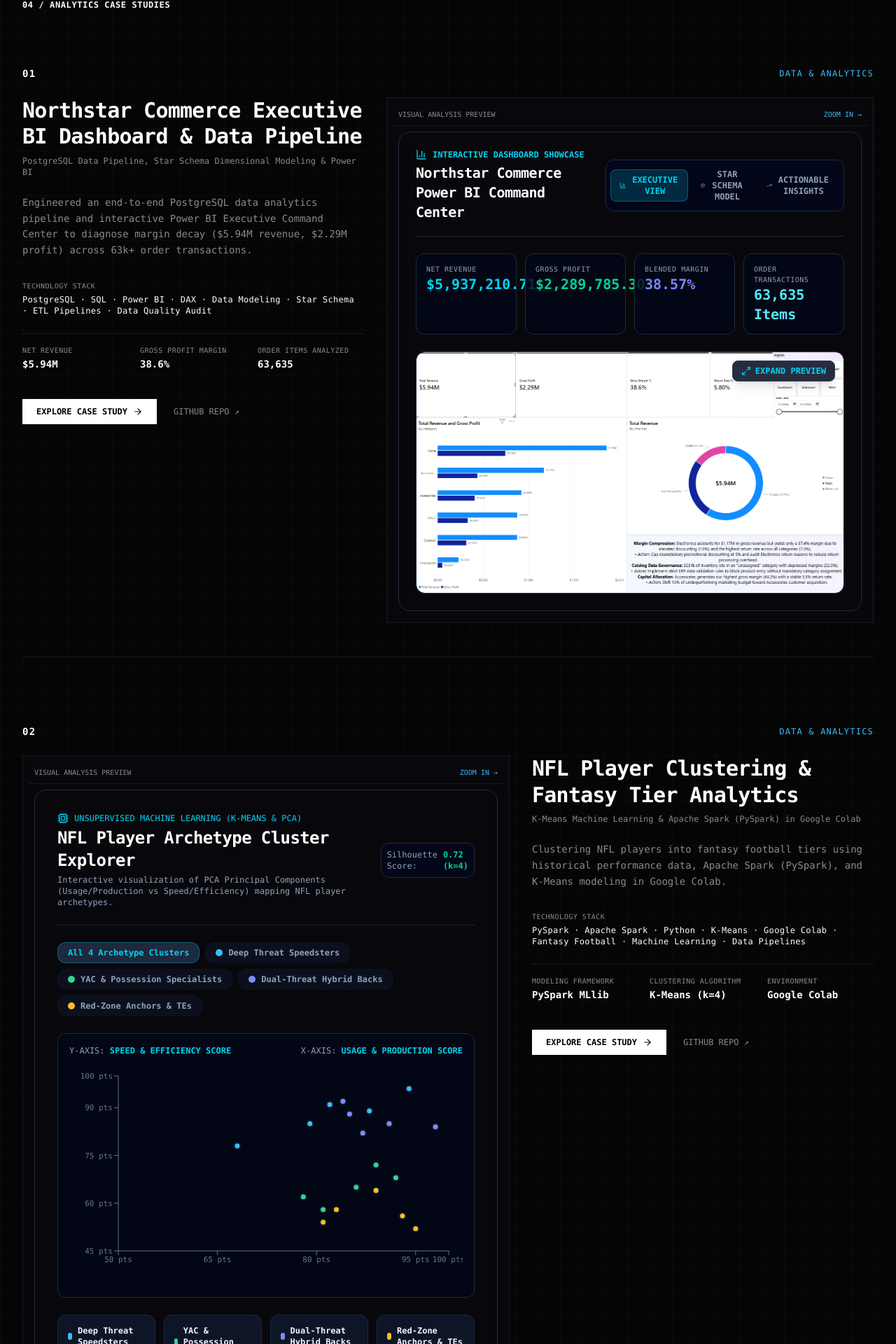
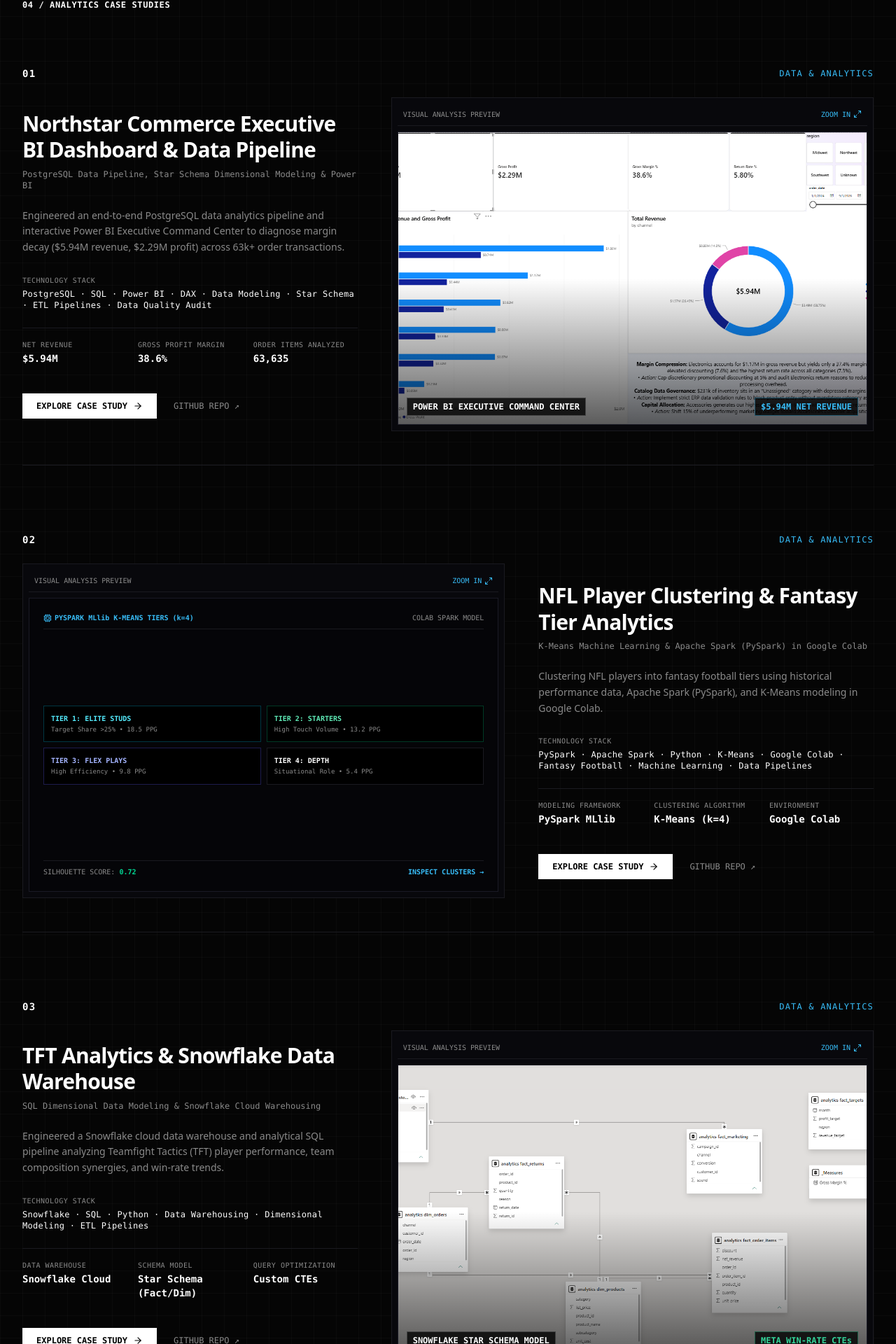
Before and after one commit to benman17/ben-portfolio, a Next.js app: page /analytics in a window 1280 px wide. Shown: the part 2153-4073 px from the top of the page at 70% size. Built offline with nearby package versions, Linux system fonts and the light colour scheme.

Commit message:
Fix project card aspect ratio squishing and NaN index rendering with high-definition visual previews

```diff
--- a/components/ProjectCard.tsx
+++ b/components/ProjectCard.tsx
@@ -2,89 +2,234 @@
 
 import React, { useState } from 'react';
 import Link from 'next/link';
+import Image from 'next/image';
 import { useRouter } from 'next/navigation';
 import { Project } from '@/data/projects';
-import { ArrowRight, ExternalLink } from 'lucide-react';
-import NorthstarDashboardWidget from './NorthstarDashboardWidget';
-import NflClusterWidget from './NflClusterWidget';
-import TftSnowflakeWidget from './TftSnowflakeWidget';
-import ScrumBoardWidget from './ScrumBoardWidget';
-import AnalyticsSandbox from './AnalyticsSandbox';
+import {
+  ArrowRight,
+  ExternalLink,
+  BarChart3,
+  Cpu,
+  Database,
+  Kanban,
+  Workflow,
+  Maximize2
+} from 'lucide-react';
 
 interface ProjectCardProps {
   project: Project;
-  index: number;
+  index?: number;
 }
 
-export default function ProjectCard({ project, index }: ProjectCardProps) {
+export default function ProjectCard({ project, index = 0 }: ProjectCardProps) {
   const router = useRouter();
   const [isExpanding, setIsExpanding] = useState(false);
   const isEven = index % 2 === 0;
-  const formattedNumber = String(index + 1).padStart(2, '0');
+  const formattedNumber = String((index || 0) + 1).padStart(2, '0');
 
   const handleExplore = (e: React.MouseEvent) => {
     e.preventDefault();
     setIsExpanding(true);
     setTimeout(() => {
       router.push(`/projects/${project.slug}`);
-    }, 300);
+    }, 250);
   };
 
-  const renderProjectVisual = () => {
+  const renderCleanVisualPreview = () => {
     switch (project.slug) {
       case 'northstar-commerce':
-        return <NorthstarDashboardWidget />;
+        return (
+          <div className="relative w-full aspect-[16/10] bg-[#050508] border border-[#1a1a25] overflow-hidden group/img">
+            <Image
+              src="/images/projects/northstar_commerce/executive_overview.png"
+              alt="Northstar Commerce Executive BI Dashboard Overview"
+              fill
+              className="object-cover object-top transition-transform duration-500 group-hover/img:scale-105"
+            />
+            <div className="absolute inset-0 bg-gradient-to-t from-black/80 via-transparent to-transparent opacity-80" />
+            <div className="absolute bottom-3 left-3 right-3 flex items-center justify-between text-xs font-mono">
+              <span className="text-white font-bold bg-black/80 px-2 py-1 border border-white/20">
+                POWER BI EXECUTIVE COMMAND CENTER
+              </span>
+              <span className="text-[#38bdf8] bg-black/80 px-2 py-1 border border-[#38bdf8]/40 font-bold">
+                $5.94M NET REVENUE
+              </span>
+            </div>
+          </div>
+        );
+
       case 'nfl-clustering':
-        return <NflClusterWidget />;
+        return (
+          <div className="relative w-full aspect-[16/10] bg-[#050508] border border-[#1a1a25] p-5 flex flex-col justify-between overflow-hidden font-mono group/img">
+            <div className="flex items-center justify-between border-b border-[#1a1a20] pb-2 text-[10px] text-[#8a8a8a]">
+              <span className="text-[#38bdf8] font-bold flex items-center gap-1">
+                <Cpu className="w-3 h-3" /> PYSPARK MLlib K-MEANS TIERS (k=4)
+              </span>
+              <span>COLAB SPARK MODEL</span>
+            </div>
+
+            <div className="grid grid-cols-2 gap-2 text-[10px] my-auto">
+              <div className="p-2.5 bg-black border border-cyan-500/30 text-cyan-300">
+                <div className="font-bold">TIER 1: ELITE STUDS</div>
+                <div className="text-[9px] text-[#8a8a8a] mt-0.5">Target Share &gt;25% • 18.5 PPG</div>
+              </div>
+              <div className="p-2.5 bg-black border border-emerald-500/30 text-emerald-300">
+                <div className="font-bold">TIER 2: STARTERS</div>
+                <div className="text-[9px] text-[#8a8a8a] mt-0.5">High Touch Volume • 13.2 PPG</div>
+              </div>
+              <div className="p-2.5 bg-black border border-indigo-500/30 text-indigo-300">
+                <div className="font-bold">TIER 3: FLEX PLAYS</div>
+                <div className="text-[9px] text-[#8a8a8a] mt-0.5">High Efficiency • 9.8 PPG</div>
+              </div>
+              <div className="p-2.5 bg-black border border-[#1a1a20] text-[#8a8a8a]">
+                <div className="font-bold text-white">TIER 4: DEPTH</div>
+                <div className="text-[9px] text-[#8a8a8a] mt-0.5">Situational Role • 5.4 PPG</div>
+              </div>
+            </div>
+
+            <div className="flex items-center justify-between text-[10px] text-[#8a8a8a] border-t border-[#1a1a20] pt-2">
+              <span>SILHOUETTE SCORE: <strong className="text-emerald-400">0.72</strong></span>
+              <span className="text-[#38bdf8] font-bold">INSPECT CLUSTERS →</span>
+            </div>
+          </div>
+        );
+
       case 'tft-snowflake':
-        return <TftSnowflakeWidget />;
+        return (
+          <div className="relative w-full aspect-[16/10] bg-[#050508] border border-[#1a1a25] overflow-hidden group/img">
+            <Image
+              src="/images/projects/northstar_commerce/data_model_star_schema.png"
+              alt="Snowflake Star Schema Relational Data Model"
+              fill
+              className="object-cover object-top transition-transform duration-500 group-hover/img:scale-105"
+            />
+            <div className="absolute inset-0 bg-gradient-to-t from-black/80 via-transparent to-transparent opacity-80" />
+            <div className="absolute bottom-3 left-3 right-3 flex items-center justify-between text-xs font-mono">
+              <span className="text-white font-bold bg-black/80 px-2 py-1 border border-white/20">
+                SNOWFLAKE STAR SCHEMA MODEL
+              </span>
+              <span className="text-[#34d399] bg-black/80 px-2 py-1 border border-[#34d399]/40 font-bold">
+                META WIN-RATE CTEs
+              </span>
+            </div>
+          </div>
+        );
+
       case 'woodland-agile-redesign':
-        return <ScrumBoardWidget />;
+        return (
+          <div className="relative w-full aspect-[16/10] bg-[#050508] border border-[#1a1a25] p-5 flex flex-col justify-between font-mono group/img">
+            <div className="flex items-center justify-between border-b border-[#1a1a20] pb-2 text-[10px] text-[#8a8a8a]">
+              <span className="text-[#34d399] font-bold flex items-center gap-1">
+                <Kanban className="w-3 h-3" /> AGILE SCRUM SPRINT DELIVERY
+              </span>
+              <span>4 SPRINTS · 8 WEEKS</span>
+            </div>
+
+            <div className="space-y-2 my-auto">
+              <div className="grid grid-cols-3 gap-2 text-center text-xs">
+                <div className="p-2 bg-black border border-[#1a1a20]">
+                  <div className="text-[10px] text-[#8a8a8a]">AVG VELOCITY</div>
+                  <div className="font-bold text-white">42 Pts</div>
+                </div>
+                <div className="p-2 bg-black border border-[#1a1a20]">
+                  <div className="text-[10px] text-[#8a8a8a]">ON-TIME</div>
+                  <div className="font-bold text-[#34d399]">96%</div>
+                </div>
+                <div className="p-2 bg-black border border-[#1a1a20]">
+                  <div className="text-[10px] text-[#8a8a8a]">FEEDBACK</div>
+                  <div className="font-bold text-[#38bdf8]">-40%</div>
+                </div>
+              </div>
+
+              <div className="p-2 bg-black border border-[#1a1a20] text-[10px] text-[#8a8a8a] flex items-center justify-between">
+                <span>ARTIFACTS: <strong className="text-white">Backlog · Burndown · DoD</strong></span>
+                <span className="text-[#34d399] font-bold">LIVE WEBSITE →</span>
+              </div>
+            </div>
+
+            <div className="flex items-center justify-between text-[10px] text-[#8a8a8a] border-t border-[#1a1a20] pt-2">
+              <span>TEAM: <strong className="text-white">DevHawks (6 Members)</strong></span>
+              <span className="text-[#34d399] font-bold">EXPLORE FRAMEWORK →</span>
+            </div>
+          </div>
+        );
+
       default:
-        return <AnalyticsSandbox />;
+        return (
+          <div className="relative w-full aspect-[16/10] bg-[#050508] border border-[#1a1a25] p-5 flex flex-col justify-between font-mono group/img">
+            <div className="flex items-center justify-between border-b border-[#1a1a20] pb-2 text-[10px] text-[#8a8a8a]">
+              <span className="text-[#818cf8] font-bold flex items-center gap-1">
+                <Workflow className="w-3 h-3" /> NEXT.JS 16 SYSTEM ARCHITECTURE
+              </span>
+              <span>100% SSG</span>
+            </div>
+
+            <div className="space-y-2 my-auto text-xs">
+              <div className="p-3 bg-black border border-[#1a1a20] flex items-center justify-between">
+                <span className="text-white font-bold">Next.js 16 App Router</span>
+                <span className="text-[#8a8a8a] text-[10px]">React 19 & Tailwind v4</span>
+              </div>
+              <div className="grid grid-cols-2 gap-2 text-[10px] text-[#8a8a8a]">
+                <div className="p-2 bg-black border border-[#1a1a20]">
+                  <span>PAGE LOAD SPEED</span>
+                  <div className="font-bold text-[#38bdf8] text-xs">&lt; 1.0s SSG</div>
+                </div>
+                <div className="p-2 bg-black border border-[#1a1a20]">
+                  <span>STATIC ROUTES</span>
+                  <div className="font-bold text-white text-xs">15 SSG Pages</div>
+                </div>
+              </div>
+            </div>
+
+            <div className="flex items-center justify-between text-[10px] text-[#8a8a8a] border-t border-[#1a1a20] pt-2">
+              <span>API: <strong className="text-white">GitHub REST API</strong></span>
+              <span className="text-[#818cf8] font-bold">INSPECT ARCHITECTURE →</span>
+            </div>
+          </div>
+        );
     }
   };
 
   return (
     <article
       className={`py-12 border-b border-[#1a1a20] transition-all duration-300 ${
-        isExpanding ? 'scale-[1.03] opacity-90 z-40' : ''
+        isExpanding ? 'scale-[1.02] opacity-90' : ''
       }`}
     >
-      {/* Top Thin Horizontal Rule & Index Number */}
+      {/* Top Header Index Number & Category */}
       <div className="flex items-center justify-between pb-6 text-xs font-mono text-[#8a8a8a]">
         <span className="text-white font-bold text-sm tracking-widest">{formattedNumber}</span>
         <span className="uppercase tracking-widest text-[#38bdf8]">{project.categoryLabel}</span>
       </div>
 
-      {/* Asymmetric Spatial Composition */}
-      <div className="grid grid-cols-1 lg:grid-cols-12 gap-8 items-start">
+      {/* Asymmetric Spatial Layout Grid */}
+      <div className="grid grid-cols-1 lg:grid-cols-12 gap-8 lg:gap-12 items-center">
 
-        {/* Layout A (Text Left, Visual Right) vs Layout B (Visual Left, Text Right) */}
+        {/* Text Content Column */}
         <div className={`lg:col-span-5 space-y-6 ${isEven ? 'lg:order-1' : 'lg:order-2'}`}>
 
           {/* Title & Subtitle */}
           <div className="space-y-2">
-            <h3 className="text-2xl sm:text-3xl font-extrabold text-white tracking-tight leading-tight">
+            <h3 className="text-2xl sm:text-3xl font-extrabold text-white tracking-tight leading-tight font-sans">
               {project.title}
             </h3>
             <p className="text-xs font-mono text-[#8a8a8a]">{project.subtitle}</p>
           </div>
 
           {/* Short Summary */}
-          <p className="text-sm text-[#8a8a8a] leading-relaxed">
+          <p className="text-sm text-[#8a8a8a] leading-relaxed font-sans font-normal">
             {project.summary}
           </p>
 
-          {/* Technologies as Editorial Text Line */}
-          <div className="pt-2">
+          {/* Technologies Line */}
+          <div className="pt-1">
             <div className="text-[10px] font-mono text-[#8a8a8a] uppercase tracking-wider mb-1">TECHNOLOGY STACK</div>
             <div className="text-xs font-mono text-white tracking-wide">
               {project.technologies.join(' · ')}
             </div>
           </div>
 
-          {/* Metrics Grid separated by typography & whitespace */}
+          {/* Metrics Grid */}
           <div className="grid grid-cols-2 sm:grid-cols-3 gap-4 pt-4 border-t border-[#1a1a20]">
             {project.metrics.map((m) => (
               <div key={m.label} className="space-y-0.5">
@@ -98,7 +243,7 @@
             ))}
           </div>
 
-          {/* Action Button */}
+          {/* Action Buttons */}
           <div className="pt-4 flex items-center gap-6 text-xs font-mono">
             <button
               onClick={handleExplore}
@@ -132,21 +277,22 @@
 
         </div>
 
-        {/* Project Visual Area */}
+        {/* Visual Preview Column */}
         <div
           onClick={handleExplore}
           className={`lg:col-span-7 cursor-pointer group transition-all duration-300 ${
             isEven ? 'lg:order-2' : 'lg:order-1'
           }`}
         >
-          <div className="p-2 bg-[#08080c] border border-[#1a1a20] group-hover:border-[#38bdf8] transition-colors relative overflow-hidden">
-            <div className="text-[10px] font-mono text-[#8a8a8a] p-2 border-b border-[#1a1a20] flex items-center justify-between">
+          <div className="p-2 bg-[#08080c] border border-[#1a1a20] group-hover:border-[#38bdf8] transition-colors relative">
+            <div className="text-[10px] font-mono text-[#8a8a8a] p-2 border-b border-[#1a1a20] flex items-center justify-between mb-2">
               <span>VISUAL ANALYSIS PREVIEW</span>
-              <span className="text-[#38bdf8] group-hover:translate-x-1 transition-transform">ZOOM IN →</span>
+              <span className="text-[#38bdf8] group-hover:translate-x-1 transition-transform flex items-center gap-1">
+                <span>ZOOM IN</span>
+                <Maximize2 className="w-3 h-3" />
+              </span>
             </div>
-            <div className="p-2">
-              {renderProjectVisual()}
-            </div>
+            {renderCleanVisualPreview()}
           </div>
         </div>
 
```
